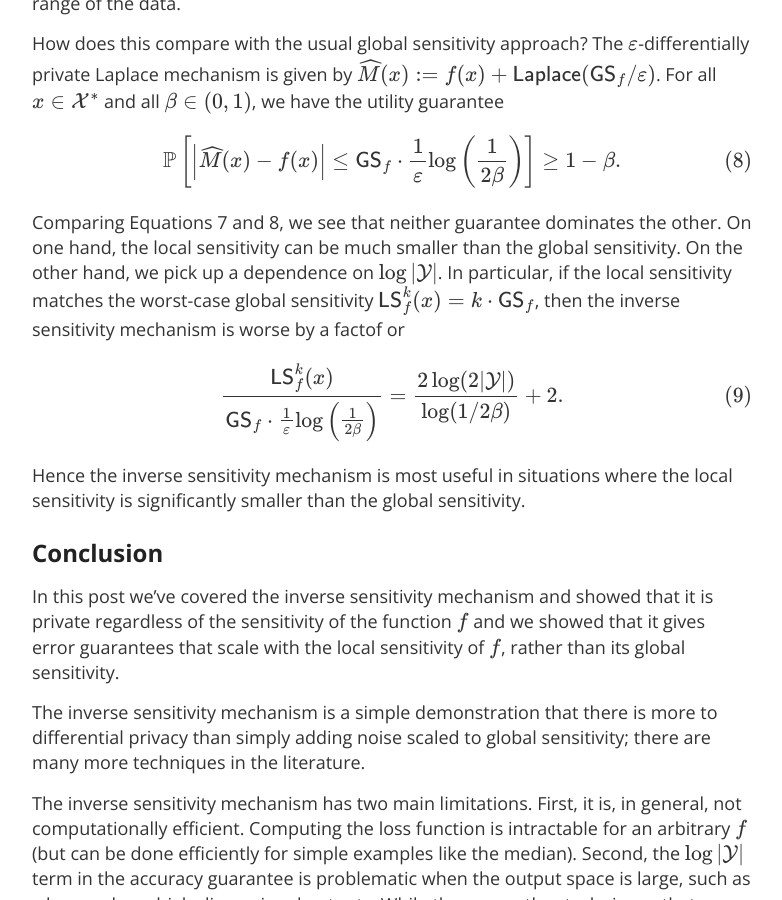
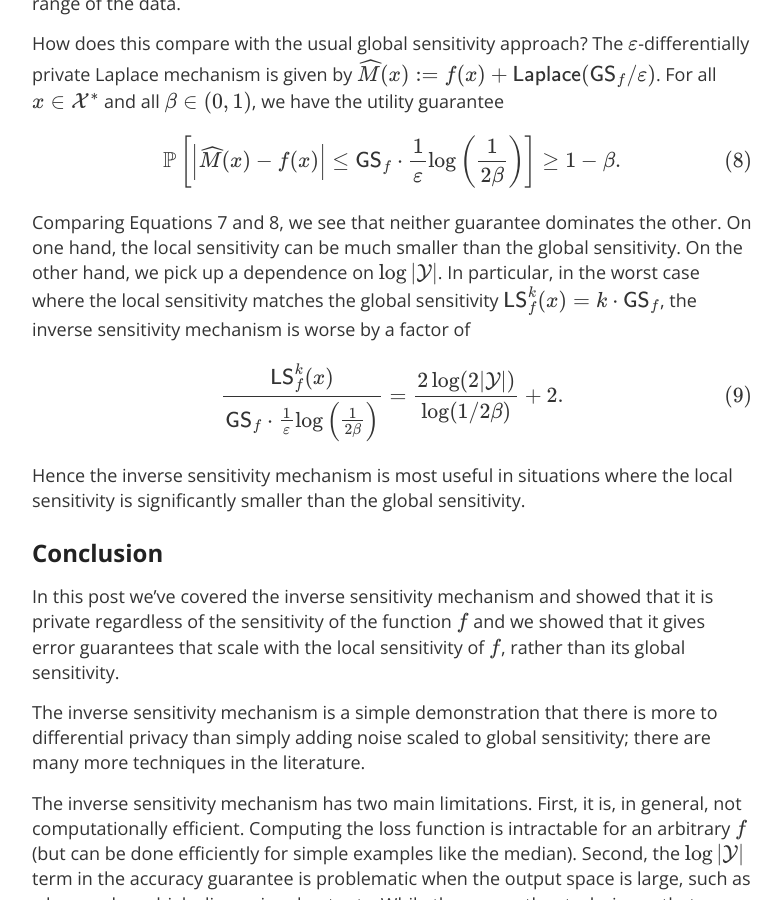
Before and after one commit to differentialprivacy/differentialprivacy, a Jekyll site: the page built from _posts/2023-09-05-inverse-sensitivity.md, in a window 1280 px wide and 900 px high, scrolled down 5218 px. Shown: the whole window, without its empty margins (248-1030 px from the left). Built offline with Jekyll 4.4.1, drawn with Linux system fonts in a browser that asks for light colours; comment, search, counter and statistics services are not loaded.

Commit message:
update post

```diff
--- a/_posts/2023-09-05-inverse-sensitivity.md
+++ b/_posts/2023-09-05-inverse-sensitivity.md
@@ -101,7 +101,7 @@ Thus the error guarantee of Theorem 4 for the median would scale with the spread
 
 How does this compare with the usual global sensitivity approach?
 The \\\(\\varepsilon\\\)-differentially private Laplace mechanism is given by \\\(\\widehat{M}(x):=f(x)+\mathsf{Laplace}(\\mathsf{GS}\_f/\varepsilon)\\\). For all \\\(x \\in \\mathcal{X}^\*\\\) and all \\\(\\beta\\in(0,1)\\\), we have the utility guarantee \\\[\\mathbb{P}\\left\[\\left\|\\widehat{M}(x)-f(x)\\right\| \\le \\mathsf{GS}\_f \\cdot \\frac1\\varepsilon \\log\\left\(\\frac{1}{2\\beta}\\right\) \\right\] \ge 1-\beta.\\tag{8}\\\]
-Comparing Equations 7 and 8, we see that neither guarantee dominates the other. On one hand, the local sensitivity can be much smaller than the global sensitivity. On the other hand, we pick up a dependence on \\\(\\log\|\\mathcal{Y}\|\\\). In particular, if the local sensitivity matches the worst-case global sensitivity \\\(\\mathsf{LS}\_f^k\(x\)=k\\cdot\\mathsf{GS}\_f\\\), then the inverse sensitivity mechanism is worse by a factof or \\\[\\frac{\\mathsf{LS}\_f^k(x)}{\\mathsf{GS}\_f \\cdot \\frac1\\varepsilon \\log\\left\(\\frac{1}{2\\beta}\\right\)} = \\frac{2 \\log(2\|\\mathcal{Y}\|)}{\log(1/2\beta)}+2.\tag{9}\\\]
+Comparing Equations 7 and 8, we see that neither guarantee dominates the other. On one hand, the local sensitivity can be much smaller than the global sensitivity. On the other hand, we pick up a dependence on \\\(\\log\|\\mathcal{Y}\|\\\). In particular, in the worst case where the local sensitivity matches the global sensitivity \\\(\\mathsf{LS}\_f^k\(x\)=k\\cdot\\mathsf{GS}\_f\\\), the inverse sensitivity mechanism is worse by a factor of \\\[\\frac{\\mathsf{LS}\_f^k(x)}{\\mathsf{GS}\_f \\cdot \\frac1\\varepsilon \\log\\left\(\\frac{1}{2\\beta}\\right\)} = \\frac{2 \\log(2\|\\mathcal{Y}\|)}{\log(1/2\beta)}+2.\tag{9}\\\]
 Hence the inverse sensitivity mechanism is most useful in situations where the local sensitivity is significantly smaller than the global sensitivity.
 
 ## Conclusion
```
